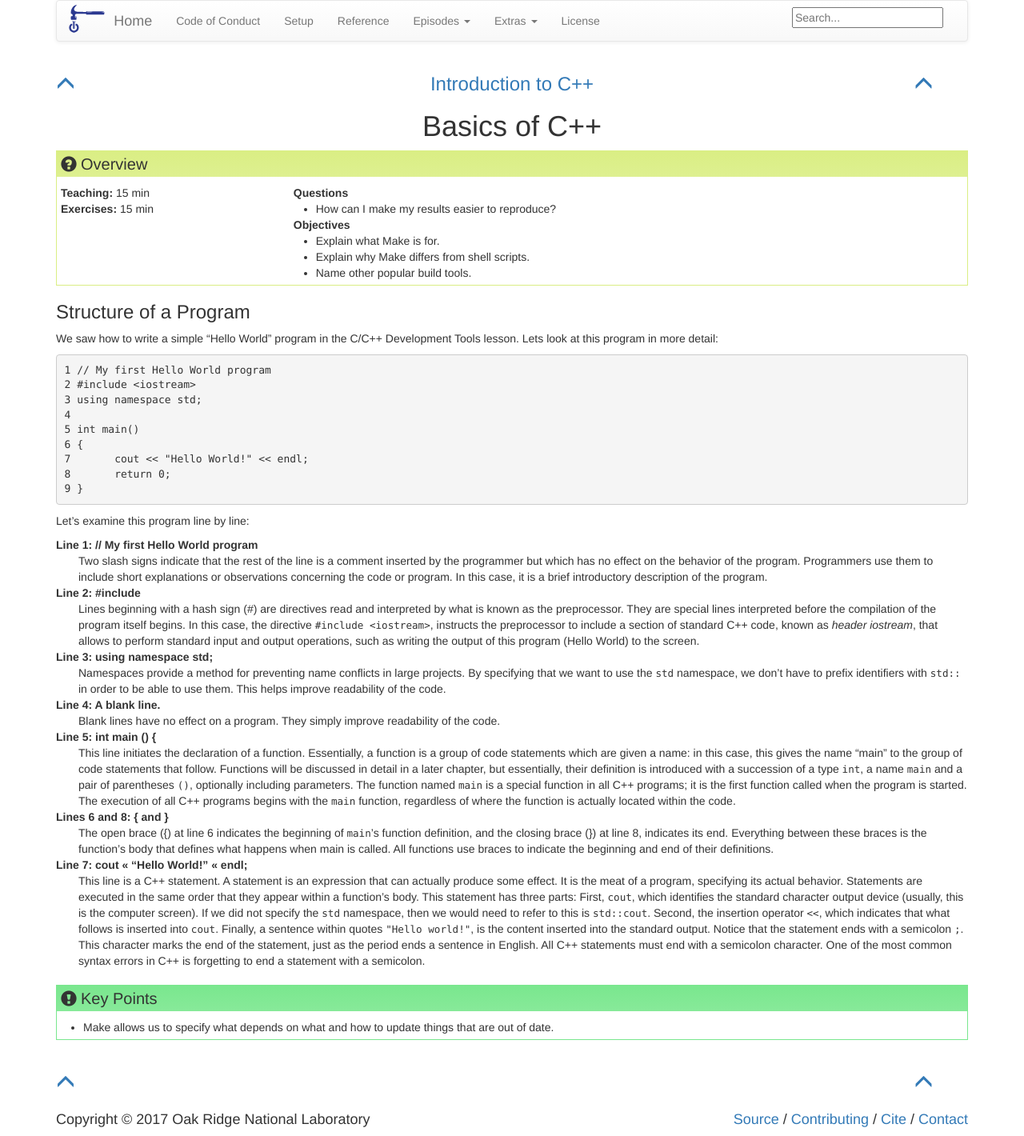
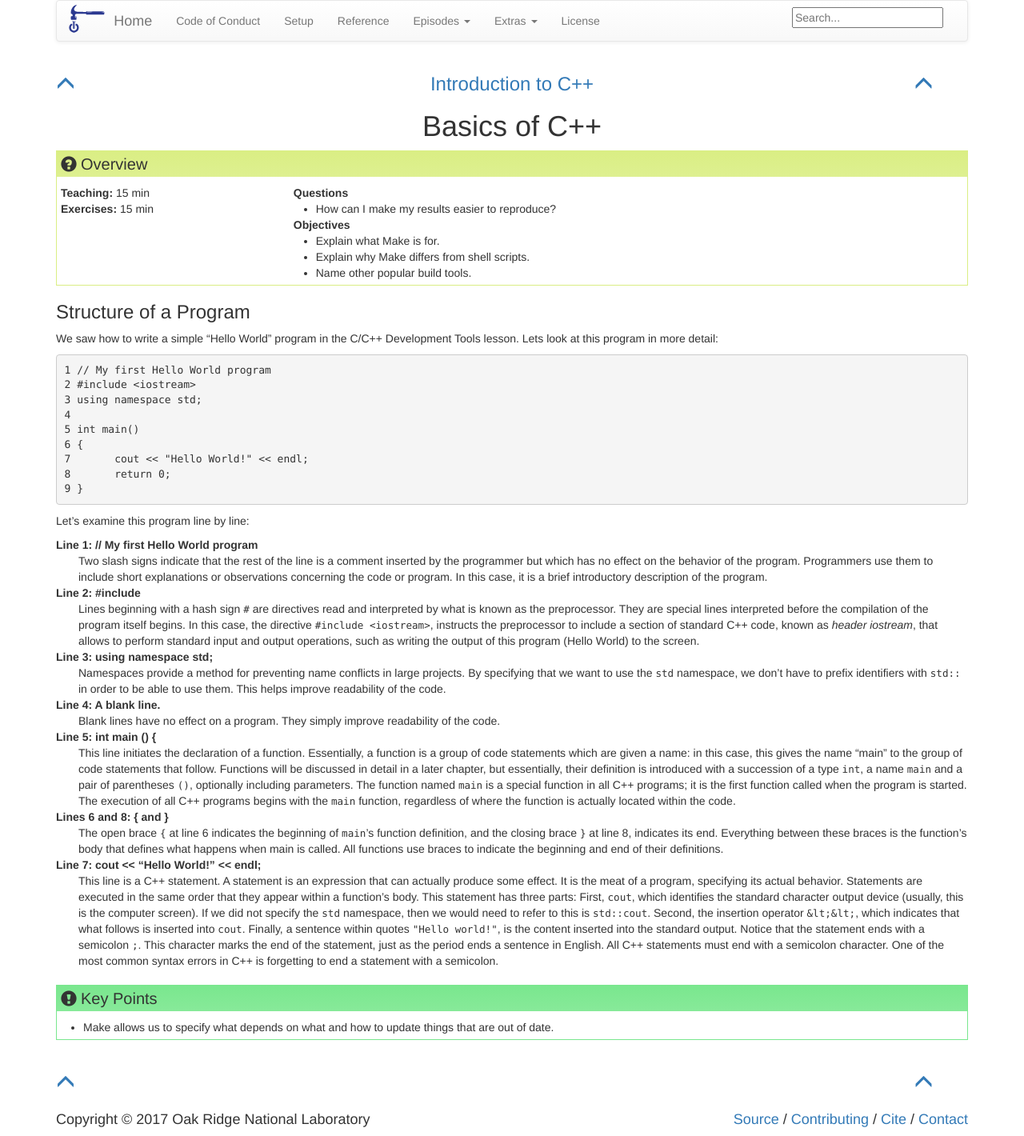
Before and after one commit to ornl-ssd/cpp-novice, a Jekyll site: the page built from _episodes/01-intro.md, in a window 1280 px wide. Shown: the whole page at 80% size. Built offline with Jekyll 4.4.1, drawn with Linux system fonts in a browser that asks for light colours; part of the change alters nothing that is shown.

Commit message:
Escape <
Signed-off-by: Greg Watson <g.watson@computer.org>

```diff
--- a/_episodes/01-intro.md
+++ b/_episodes/01-intro.md
@@ -37,7 +37,7 @@ program. Programmers use them to include short explanations or observations conc
 introductory description of the program.
 
 Line 2: #include <iostream>
-: Lines beginning with a hash sign (#) are directives read and interpreted by what is known as the preprocessor. They are special lines
+: Lines beginning with a hash sign `#` are directives read and interpreted by what is known as the preprocessor. They are special lines
 interpreted before the compilation of the program itself begins. In this case, the directive `#include <iostream>`, instructs the preprocessor
 to include a section of standard C++ code, known as *header iostream*, that allows to perform standard input and output operations, such as
 writing the output of this program (Hello World) to the screen.
@@ -58,15 +58,15 @@ The function named `main` is a special function in all C++ programs; it is the f
 of all C++ programs begins with the `main` function, regardless of where the function is actually located within the code.
 
 Lines 6 and 8: { and }
-: The open brace ({) at line 6 indicates the beginning of `main`'s function definition, and the closing brace (}) at line 8, indicates its end.
+: The open brace `{` at line 6 indicates the beginning of `main`'s function definition, and the closing brace `}` at line 8, indicates its end.
 Everything between these braces is the function's body that defines what happens when main is called. All functions use braces to indicate
 the beginning and end of their definitions.
 
-Line 7: cout << "Hello World!" << endl;
+Line 7: cout &lt;&lt; "Hello World!" &lt;&lt; endl;
 : This line is a C++ statement. A statement is an expression that can actually produce some effect. It is the meat of a program, specifying its
 actual behavior. Statements are executed in the same order that they appear within a function's body.
 This statement has three parts: First, `cout`, which identifies the standard character output device (usually, this is the computer screen).
-If we did not specify the `std` namespace, then we would need to refer to this is `std::cout`. Second, the insertion operator `<<`, which indicates
+If we did not specify the `std` namespace, then we would need to refer to this is `std::cout`. Second, the insertion operator `&lt;&lt;`, which indicates
 that what follows is inserted into `cout`. Finally, a sentence within quotes `"Hello world!"`, is the content inserted into the standard output.
 Notice that the statement ends with a semicolon `;`. This character marks the end of the statement, just as the period ends a sentence in
 English. All C++ statements must end with a semicolon character. One of the most common syntax errors in C++ is forgetting to end a
```
